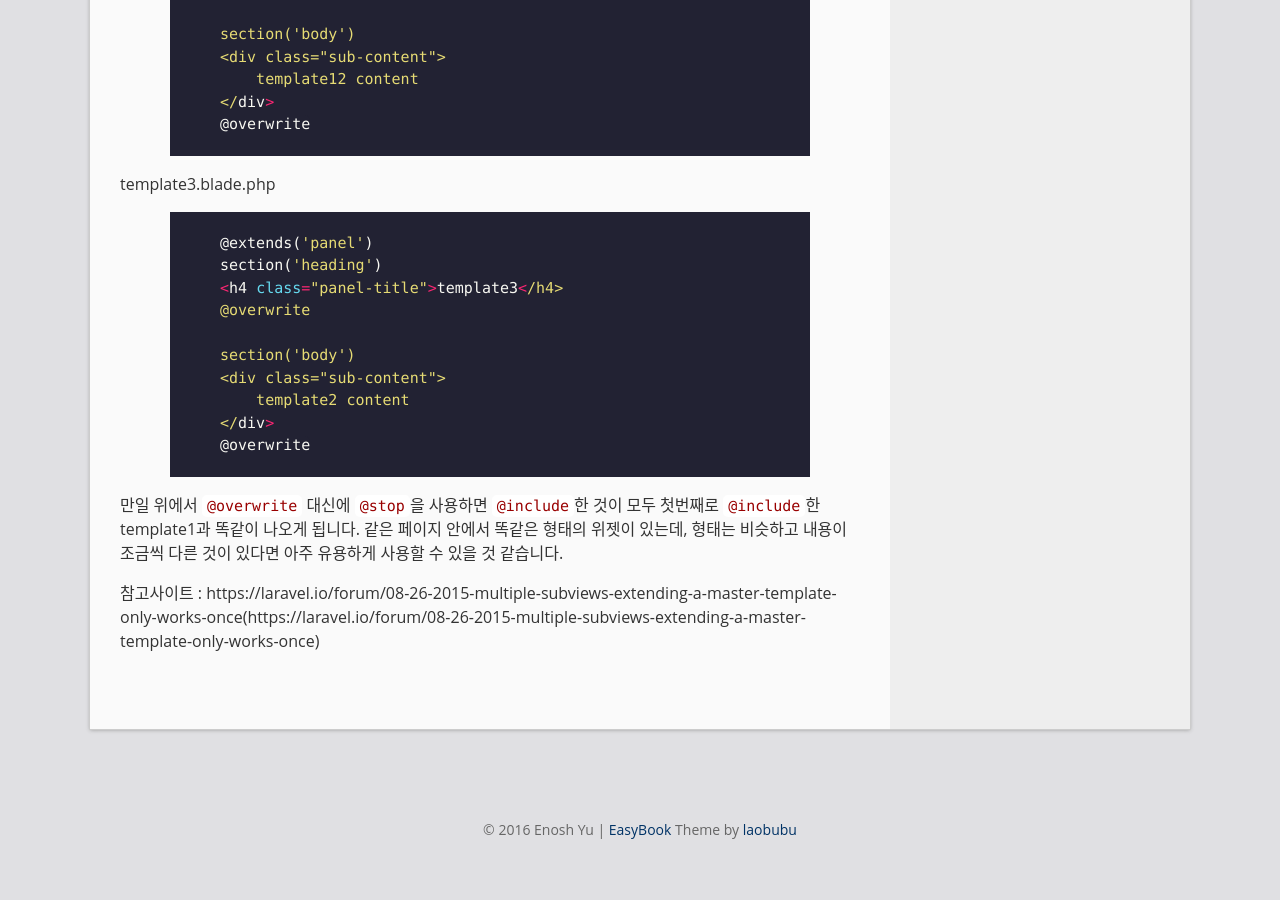
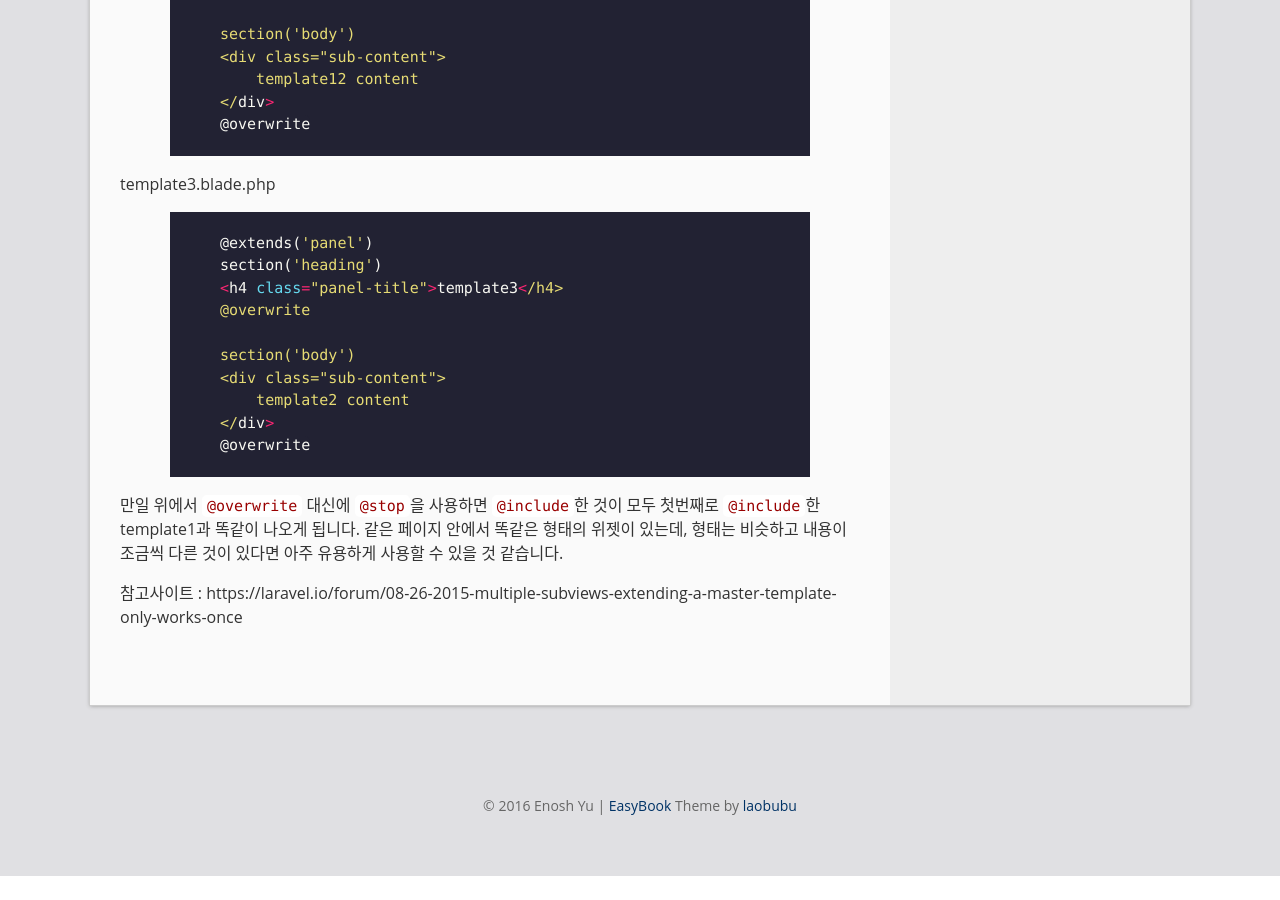
Before and after one commit to Enosh-Yu/enosh-yu.github.io, a Jekyll site: the page built from _posts/2018-06-26-extending-blade-template.md, in a window 1280 px wide and 900 px high, scrolled down 1804 px. Built offline with Jekyll 4.4.1, drawn with Linux system fonts in a browser that asks for light colours; comment, search, counter and statistics services are not loaded; after the commit the page ends 2680 px from its top, so only the background shows below that; some of the changed lines change nothing that is shown.

Commit message:
modifie link

```diff
--- a/_posts/2018-06-26-extending-blade-template.md
+++ b/_posts/2018-06-26-extending-blade-template.md
@@ -94,4 +94,4 @@ section('body')
 만일 위에서 ``@overwrite`` 대신에 ``@stop``을 사용하면 ``@include``한 것이 모두 첫번째로 ``@include``한 template1과 똑같이 나오게 됩니다.
 같은 페이지 안에서 똑같은 형태의 위젯이 있는데, 형태는 비슷하고 내용이 조금씩 다른 것이 있다면 아주 유용하게 사용할 수 있을 것 같습니다.
 
-참고사이트 : https://laravel.io/forum/08-26-2015-multiple-subviews-extending-a-master-template-only-works-once(https://laravel.io/forum/08-26-2015-multiple-subviews-extending-a-master-template-only-works-once)
+참고사이트 : https://laravel.io/forum/08-26-2015-multiple-subviews-extending-a-master-template-only-works-once
```
